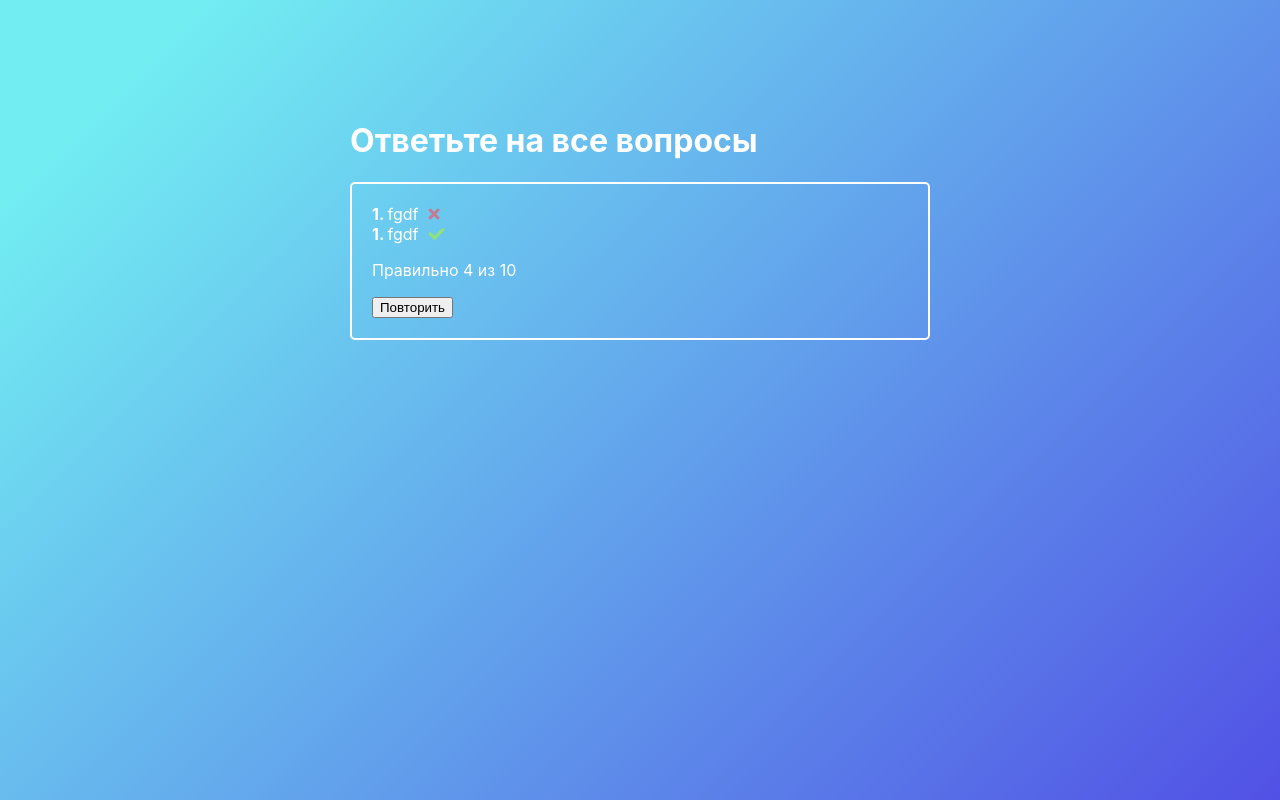
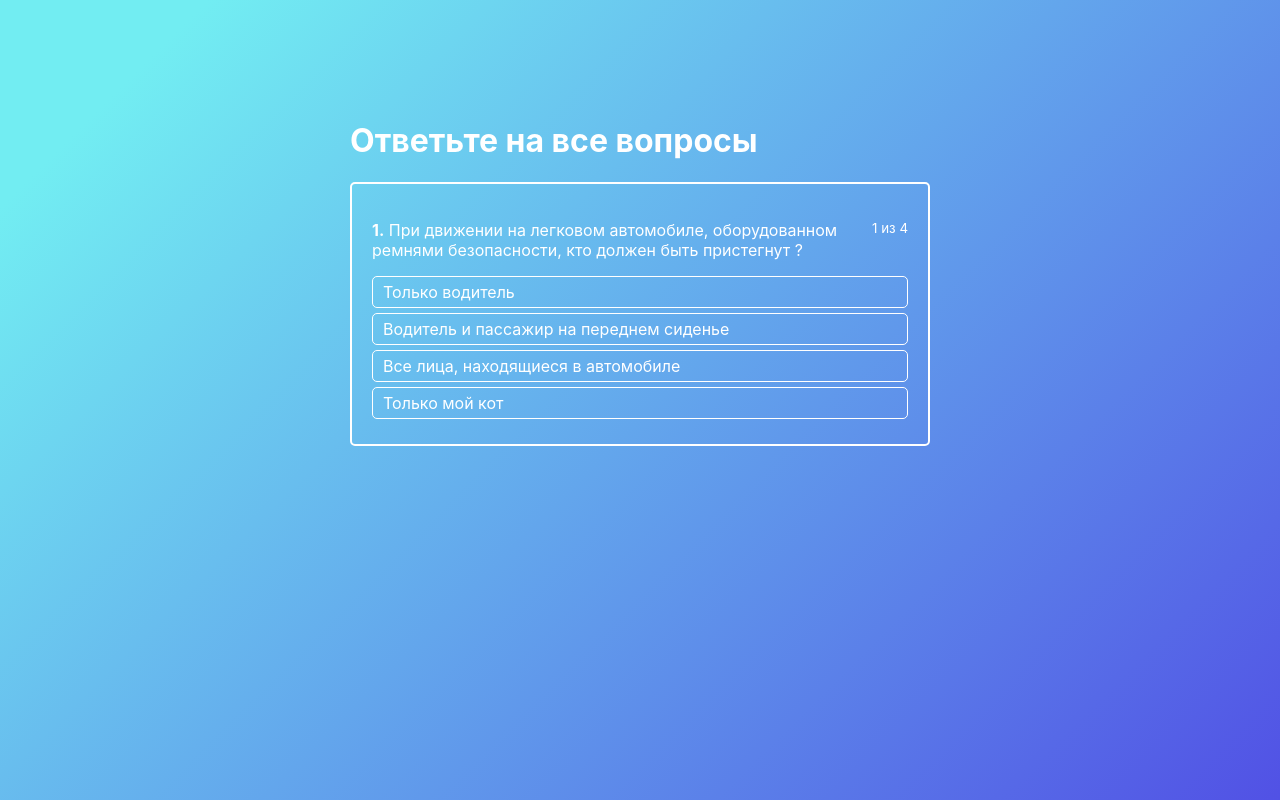
Before and after one commit to OlkhovSerge/-universal-test, a React (Create React App) app: page / in a window 1280 px wide. Built offline with nearby package versions, Linux system fonts and the light colour scheme.

Commit message:
editing components

```diff
--- a/src/components/FinishtQuiz/FinistQuiz.js
+++ b/src/components/FinishtQuiz/FinistQuiz.js
@@ -2,24 +2,37 @@
 import classes from './FinistQuiz.module.css';
 
 const FinishQuiz = props => {
+    const successCount = Object.keys(props.results).reduce((total, key) => {
+        if (props.results[key] === 'success') {
+            total++
+        }
 
+        return total
+    }, 0)
     return (
         <div className={classes.FinishQuiz}>
             <ul>
-                <li>
-                    <strong>1. </strong>
-                    fgdf
-                    <i className={'fa fa-times ' + classes.error} />
-                </li>
-                <li>
-                    <strong>1. </strong>
-                    fgdf
-                    <i className={'fa fa-check ' + classes.success} />
-                </li>
+                { props.quiz.map((quizItem, index) => {
+                    const cls = [
+                        'fa',
+                        props.results[quizItem.id] === 'error' ? 'fa-times' : 'fa-check',
+                        classes[props.results[quizItem.id]]
+                    ]
+
+                    return (
+                        <li
+                            key={index}
+                        >
+                            <strong>{index + 1}</strong>.&nbsp;
+                            {quizItem.question}
+                            <i className={cls.join(' ')} />
+                        </li>
+                    )
+                })}
             </ul>
-            <p>Правильно 4 из 10</p>
+            <p>Правильно {successCount} из {props.quiz.length}</p>
             <div>
-                <button>Повторить</button>
+                <button onClick={props.onRetry}>Повторить</button>
             </div>
         </div>
     )
--- a/src/containers/Quiz/Quiz.js
+++ b/src/containers/Quiz/Quiz.js
@@ -5,9 +5,10 @@
 
 class Quiz extends Component {
     state = {
+        results: {},
         activeQuestion: 0,
         answerState: null,
-        isFinisht: true,
+        isFinisht: false,
         quiz: [
             {
                 question: 'При движении на легковом автомобиле, оборудованном ремнями безопасности, кто должен быть пристегнут ?',
@@ -65,12 +66,18 @@
         }
 
         const question = this.state.quiz[this.state.activeQuestion]
+        const results = this.state.results
 
         if (question.rightAnswerId === answerId) {
+            if (!results[question.id]) {
+                results[question.id] = 'success'
+            }
 
             this.setState({
-                answerState: {[answerId]: 'success'}
+                answerState: {[answerId]: 'success'},
+                results: results
             })
+
             const timeout = window.setTimeout(() => {
             if (this.isQuozFinished()) {
                 this.setState({
@@ -86,14 +93,25 @@
             }, 1000)
 
         } else {
+            results[question.id] = 'error'
             this.setState({
-                answerState: {[answerId]: 'error'}
+                answerState: {[answerId]: 'error'},
+                results: results
             })
         }
     }
 
     isQuozFinished() {
         return this.state.activeQuestion + 1 === this.state.quiz.length
+    }
+
+    retryHandler = () => {
+        this.setState({
+            activeQuestion: 0,
+            answerState: null,
+            isFinisht: false,
+            results: {}
+        })
     }
 
     render() {
@@ -103,7 +121,11 @@
                     <h1>Ответьте на все вопросы</h1>
                     {
                         this.state.isFinisht
-                        ? <FinishQuiz />
+                        ? <FinishQuiz
+                            results={this.state.results}
+                            quiz={this.state.quiz}
+                            onRetry={this.retryHandler}
+                        />
                         : <ActiveQuiz
                             answers={ this.state.quiz[this.state.activeQuestion].answers }
                             question={ this.state.quiz[this.state.activeQuestion].question }
```
